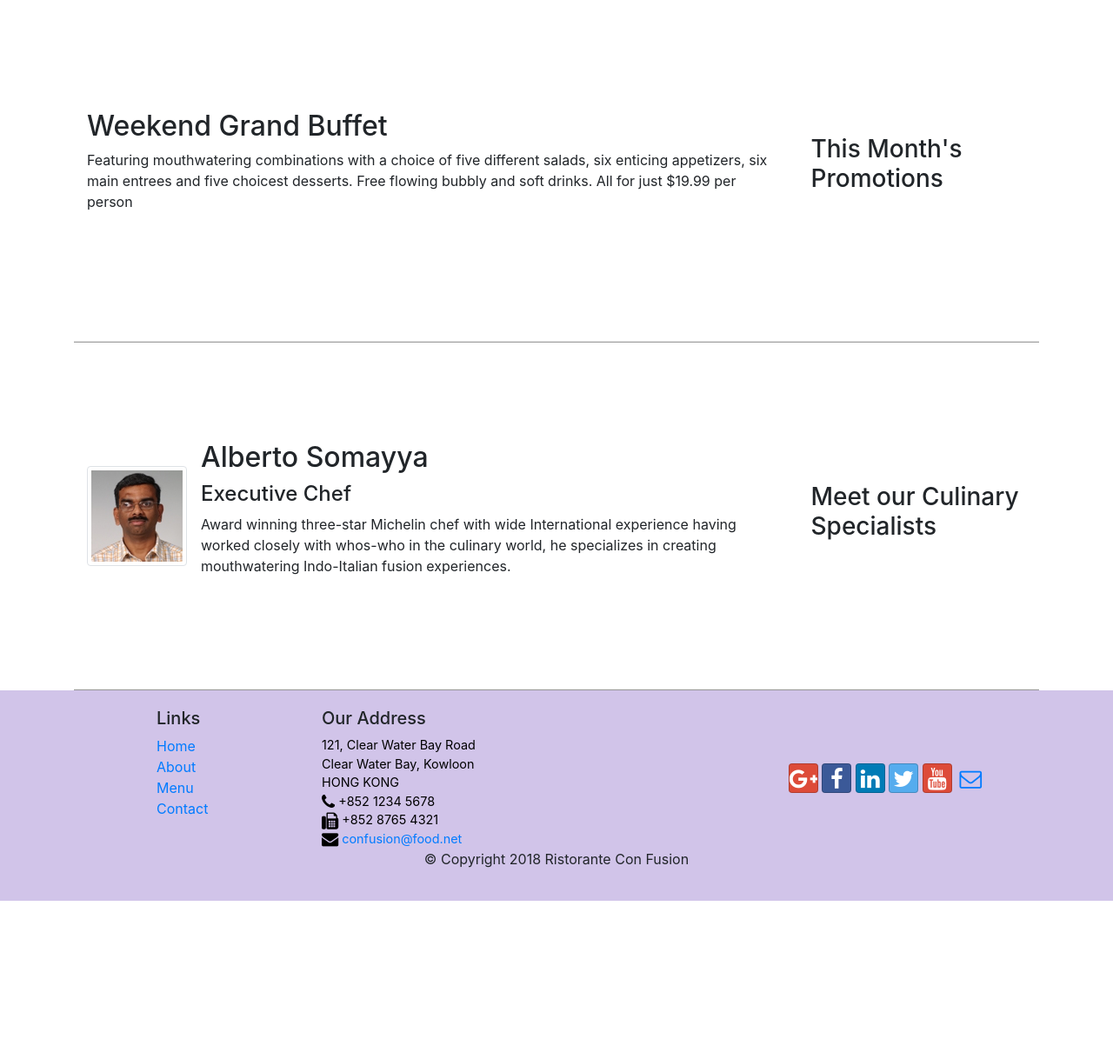
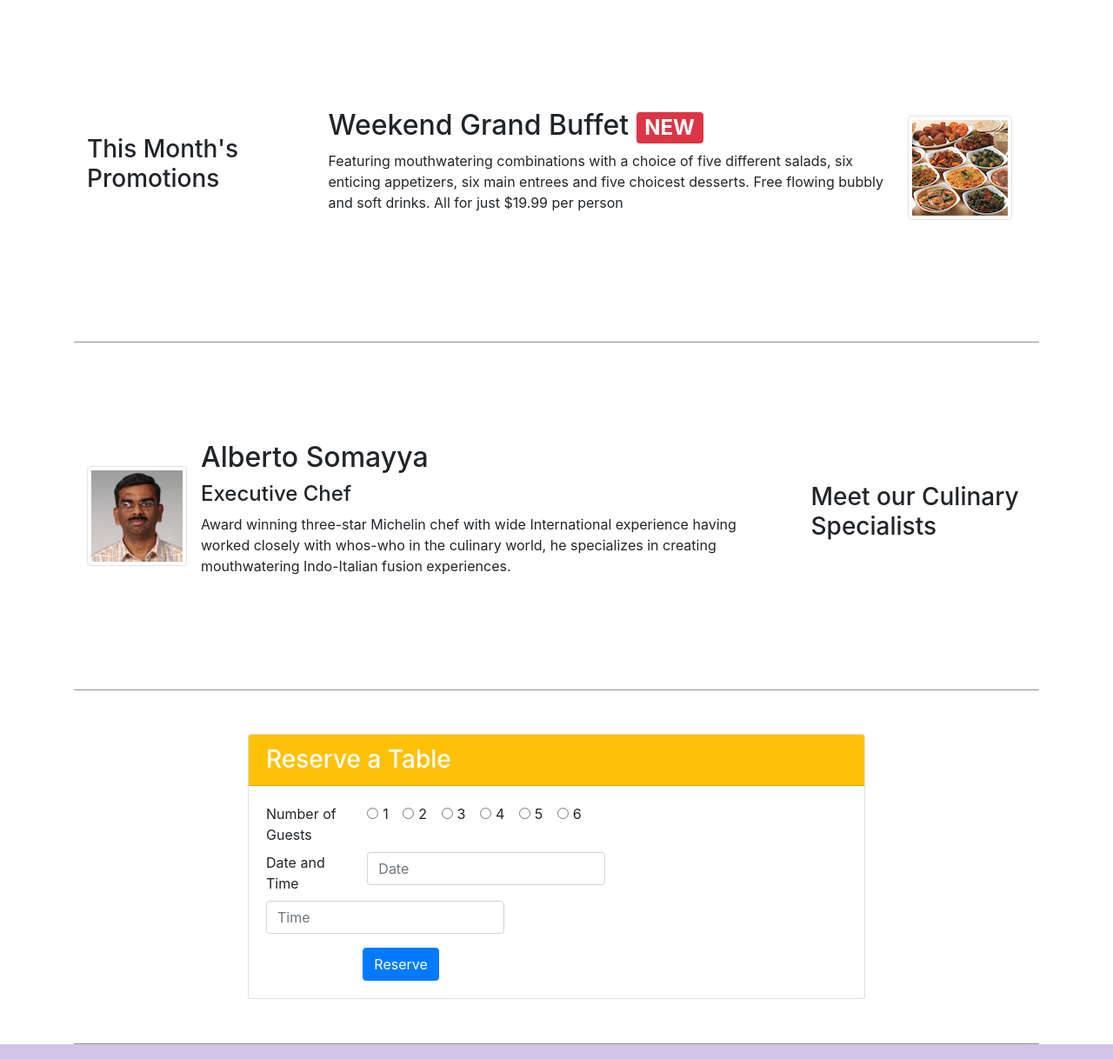
Before and after one commit to navaneet-rao/Bootstrap-test, a website: page index.html in a window 1280 px wide. Shown: the part 740-1958 px from the top of the page at 87% size. Before the commit the page ends 1776 px from the top, so only its background shows below. Drawn offline with nearby package versions, Linux system fonts and the light colour scheme.

Commit message:
My Assignment Part-2

```diff
--- a/index.html
+++ b/index.html
@@ -91,6 +91,11 @@
           <div class="col-12 col-sm align-self-center">
             <img src="img/logo.png" class="img-fluid" />
           </div>
+          <div class="col-12 col-sm align-self-center">
+            <a href="#reservationCard">
+              <button type="button" class="btn btn-lg btn-block bg-warning"> Reserve table </button>
+            </a>
+          </div>
         </div>
       </div>
     </header>
@@ -123,17 +128,28 @@
       </div>
 
       <div class="row row-content align-items-center">
-        <div class="col-12 col-sm-4 order-sm-last col-md-3">
+        <div class="col-12 col-sm-4 order-sm-first col-md-3">
           <h3>This Month's Promotions</h3>
         </div>
-        <div class="col col-sm order-sm-first col-md">
-          <h2>Weekend Grand Buffet</h2>
-          <p>
-            Featuring mouthwatering combinations with a choice of five different
-            salads, six enticing appetizers, six main entrees and five choicest
-            desserts. Free flowing bubbly and soft drinks. All for just $19.99
-            per person
-          </p>
+        <div class="col col-sm order-sm-last col-md">
+          <div class="media">
+            <div class="media-body">
+              <h2 class="mt-0">
+                Weekend Grand Buffet <span class="badge badge-danger">NEW</span>
+              </h2>
+              <p class="d-none d-sm-block">
+                Featuring mouthwatering combinations with a choice of five
+                different salads, six enticing appetizers, six main entrees and
+                five choicest desserts. Free flowing bubbly and soft drinks. All
+                for just $19.99 per person
+              </p>
+            </div>
+            <img
+              class="d-flex mr-3 img-thumbnail align-self-center"
+              src="img/buffet.png"
+              alt="buffet"
+            />
+          </div>
         </div>
       </div>
 
@@ -161,8 +177,126 @@
           </div>
         </div>
       </div>
+
+      <div class="row row-content align-items-center">
+        <div class="col-12 col-sm-8 offset-sm-2">
+          <div class="card" id="reservationCard">
+            <h3 class="card-header bg-warning text-white">Reserve a Table</h3>
+            <div class="card-body">
+              <form>
+                <div class="form-grop row">
+                  <label class="col-md-2 col-form-lable"
+                    >Number of Guests</label
+                  >
+                  <div class="col col-md-6">
+                    <div class="form-check form-check-inline">
+                      <input
+                        class="form-check-input"
+                        type="radio"
+                        name="inlineRadioOptions"
+                        id="inlineRadio1"
+                        value="option1"
+                      />
+                      <label class="form-check-label" for="inlineRadio1"
+                        >1</label
+                      >
+                    </div>
+                    <div class="form-check form-check-inline">
+                      <input
+                        class="form-check-input"
+                        type="radio"
+                        name="inlineRadioOptions"
+                        id="inlineRadio2"
+                        value="option2"
+                      />
+                      <label class="form-check-label" for="inlineRadio2"
+                        >2</label
+                      >
+                    </div>
+                    <div class="form-check form-check-inline">
+                      <input
+                        class="form-check-input"
+                        type="radio"
+                        name="inlineRadioOptions"
+                        id="inlineRadio3"
+                        value="option3"
+                      />
+                      <label class="form-check-label" for="inlineRadio3"
+                        >3</label
+                      >
+                    </div>
+                    <div class="form-check form-check-inline">
+                      <input
+                        class="form-check-input"
+                        type="radio"
+                        name="inlineRadioOptions"
+                        id="inlineRadio4"
+                        value="option4"
+                      />
+                      <label class="form-check-label" for="inlineRadio4"
+                        >4</label
+                      >
+                    </div>
+                    <div class="form-check form-check-inline">
+                      <input
+                        class="form-check-input"
+                        type="radio"
+                        name="inlineRadioOptions"
+                        id="inlineRadio5"
+                        value="option5"
+                      />
+                      <label class="form-check-label" for="inlineRadio5"
+                        >5</label
+                      >
+                    </div>
+                    <div class="form-check form-check-inline">
+                      <input
+                        class="form-check-input"
+                        type="radio"
+                        name="inlineRadioOptions"
+                        id="inlineRadio6"
+                        value="option6"
+                      />
+                      <label class="form-check-label" for="inlineRadio6"
+                        >6</label
+                      >
+                    </div>
+                  </div>
+                </div>
+                <div class="form-group row">
+                  <label
+                    for="dateandtime"
+                    class="col-12 col-md-2 col-form-lable"
+                    >Date and Time</label
+                  >
+                  <div class="col-md-auto">
+                    <input
+                      type="text"
+                      class="form-control"
+                      id="Date"
+                      name="date"
+                      placeholder="Date"
+                    />
+                  </div>
+                  <div class="col-md-auto">
+                    <input
+                      type="text"
+                      class="form-control"
+                      id="Time"
+                      name="time"
+                      placeholder="Time"
+                    />
+                  </div>
+                </div>
+                <button type="button" class="btn btn-primary offset-2">
+                  Reserve
+                </button>
+              </form>
+            </div>
+          </div>
+        </div>
+      </div>
     </div>
-
     <footer class="footer">
       <div class="container">
         <div class="row justify-content-center">
```
